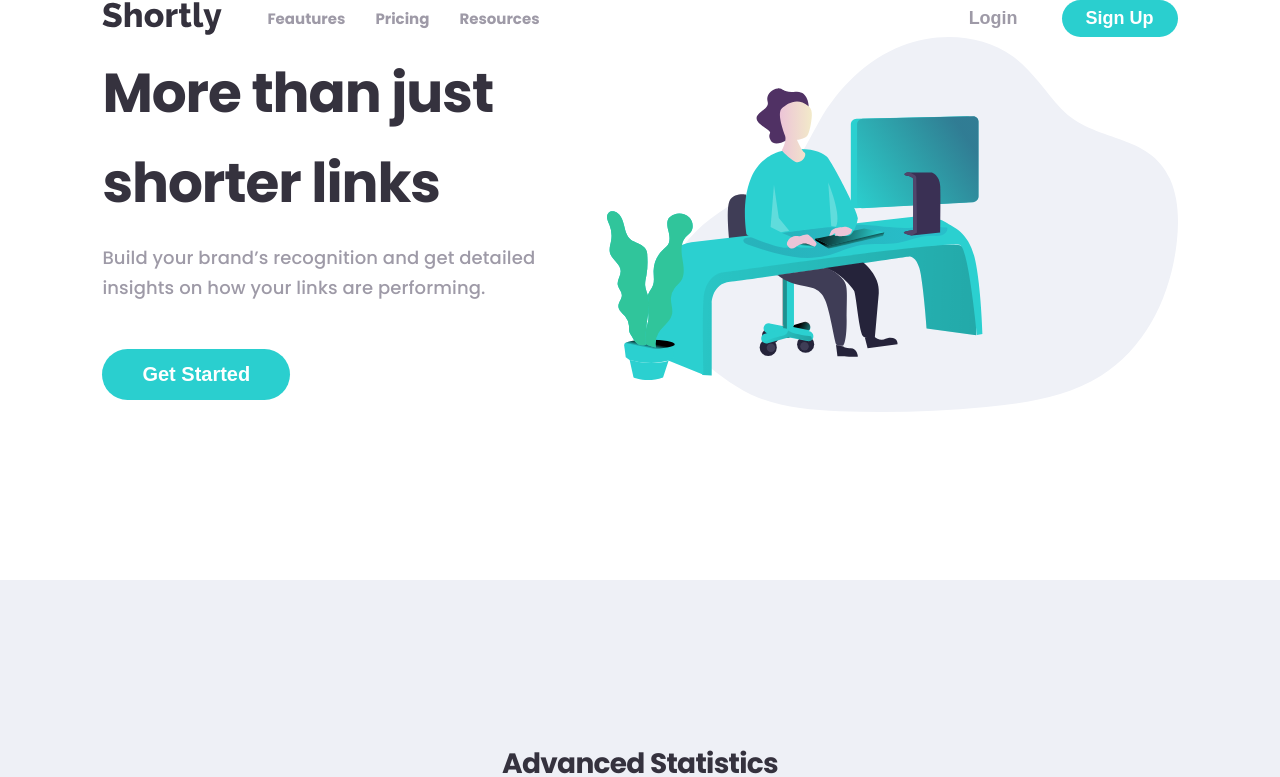
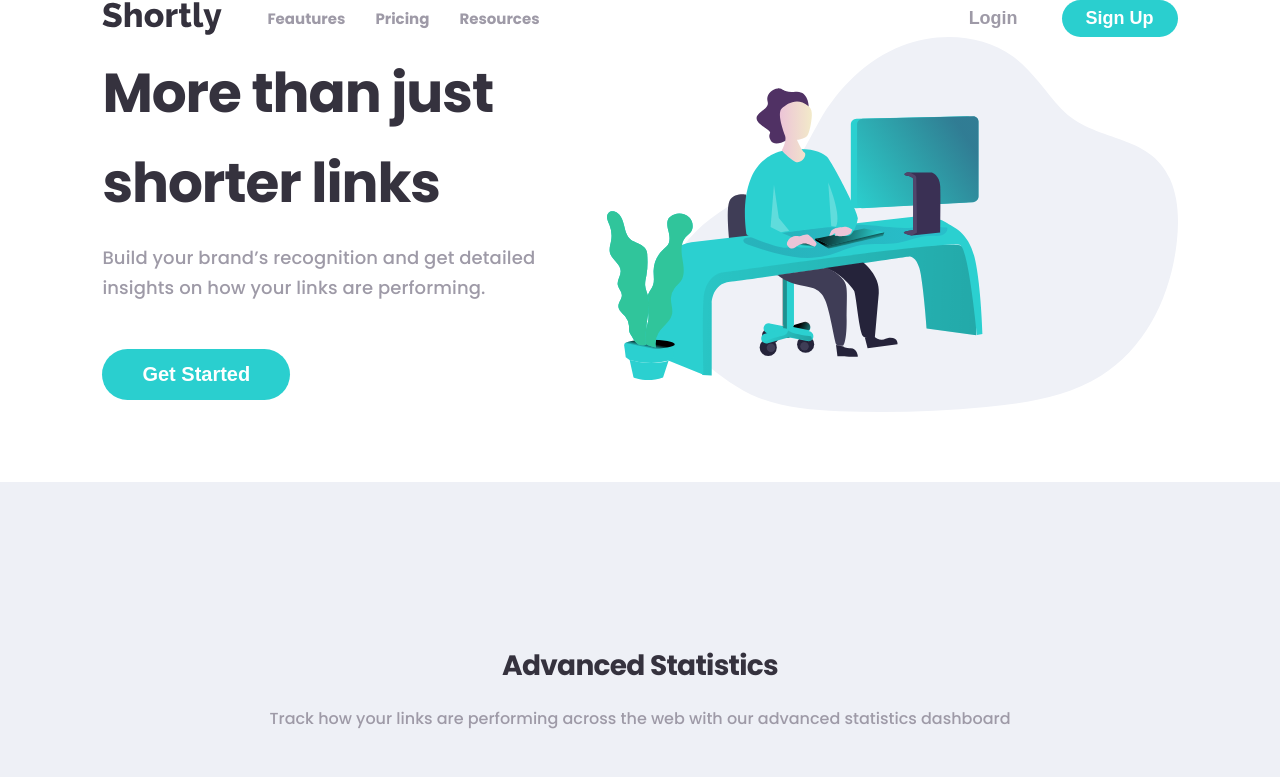
Before and after one commit to BreakingDev24/url-shortening-api-landing-page, a React (Vite) app: page / in a window 1280 px wide. Shown: the top 777 px of the page. Built offline with nearby package versions, Linux system fonts and the light colour scheme.

Commit message:
style(Hero): adjust padding-bottom for improved layout consistency

```diff
--- a/src/components/Hero/Hero.module.scss
+++ b/src/components/Hero/Hero.module.scss
@@ -10,7 +10,7 @@
   align-items: center;
   flex-wrap: wrap;
   gap: px-to-rem(60);
-  padding-bottom: px-to-rem(168);
+  padding-bottom: px-to-rem(70);
   position: relative;
 }
 
```
